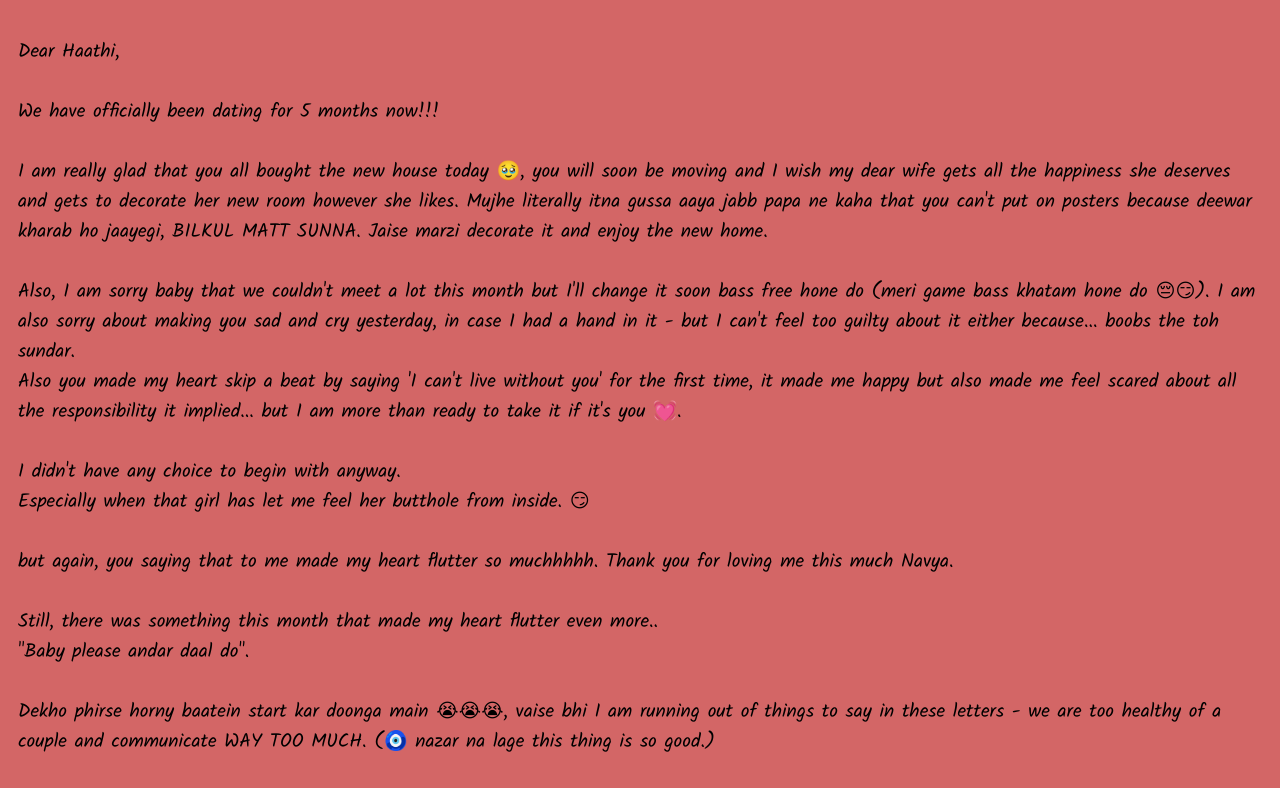
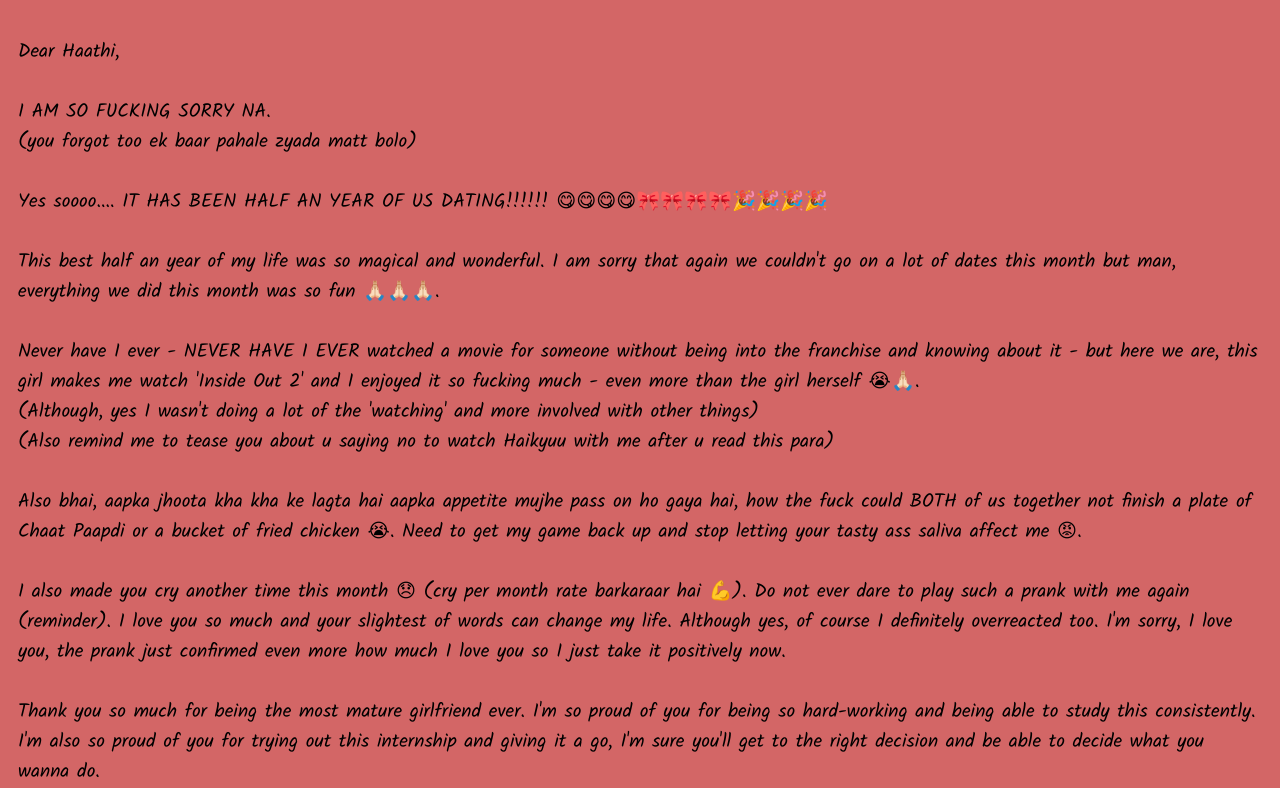
Before and after one commit to prtm1908/Project, a plain HTML site: page result.html in a window 1280 px wide. Shown: the top 788 px of the page. Drawn offline with Linux system fonts and the light colour scheme.

Commit message:
6 months

```diff
--- a/result.html
+++ b/result.html
@@ -6,37 +6,32 @@
     <link rel="preconnect" href="https://fonts.googleapis.com">
     <link rel="preconnect" href="https://fonts.gstatic.com" crossorigin>
     <link href="https://fonts.googleapis.com/css2?family=Kalam&display=swap" rel="stylesheet">
-    <title>5 Months Anniversary</title>
+    <title>6 Months Anniversary</title>
 </head>
 <body style="background-color: #d36666; color: black; text-align: center; padding: 10px; text-align: left; font-size: larger; font-family: 'Kalam', cursive; ">
     <p>Dear Haathi,<br>
         <br>
-        We have officially been dating for 5 months now!!!
+        I AM SO FUCKING SORRY NA. <br>
+        (you forgot too ek baar pahale zyada matt bolo)
         <br><br>
-        I am really glad that you all bought the new house today 🥹, you will soon be moving and I wish my dear wife gets all the happiness she deserves and gets to decorate her new room however she likes. Mujhe literally itna gussa aaya jabb papa ne kaha that you can't put on posters because deewar kharab ho jaayegi, BILKUL MATT SUNNA. Jaise marzi decorate it and enjoy the new home.
+        Yes soooo.... IT HAS BEEN HALF AN YEAR OF US DATING!!!!!! 😋😋😋😋🎀🎀🎀🎀🎉🎉🎉🎉
         <br><br>
-        Also, I am sorry baby that we couldn't meet a lot this month but I'll change it soon bass free hone do (meri game bass khatam hone do 😔😏). I am also sorry about making you sad and cry yesterday, in case I had a hand in it - but I can't feel too guilty about it either because... boobs the toh sundar. <br>
-        Also you made my heart skip a beat by saying 'I can't live without you' for the first time, it made me happy but also made me feel scared about all the responsibility it implied... but I am more than ready to take it if it's you 💓.
+        This best half an year of my life was so magical and wonderful. I am sorry that again we couldn't go on a lot of dates this month but man, everything we did this month was so fun 🙏🏻🙏🏻🙏🏻.
         <br><br>
-        I didn't have any choice to begin with anyway. <br>
-        Especially when that girl has let me feel her butthole from inside. 😏<br>
-        <br>
-        but again, you saying that to me made my heart flutter so muchhhhh. Thank you for loving me this much Navya.
+        Never have I ever - NEVER HAVE I EVER watched a movie for someone without being into the franchise and knowing about it - but here we are, this girl makes me watch 'Inside Out 2' and I enjoyed it so fucking much - even more than the girl herself 😭🙏🏻. <br> (Although, yes I wasn't doing a lot of the 'watching' and more involved with other things) <br> (Also remind me to tease you about u saying no to watch Haikyuu with me after u read this para)
         <br><br>
-        Still, there was something this month that made my heart flutter even more.. <br>
-        "Baby please andar daal do".
+        Also bhai, aapka jhoota kha kha ke lagta hai aapka appetite mujhe pass on ho gaya hai, how the fuck could BOTH of us together not finish a plate of Chaat Paapdi or a bucket of fried chicken 😭. Need to get my game back up and stop letting your tasty ass saliva affect me 😡.
         <br><br>
-        Dekho phirse horny baatein start kar doonga main 😭😭😭, vaise bhi I am running out of things to say in these letters - we are too healthy of a couple and communicate WAY TOO MUCH. (🧿 nazar na lage this thing is so good.)
-        <br>
-        <br>
-        Anywaysss I am loving watching Death Note with you these days and I hope we watch a lot more anime together 😚.
-        <br>
-        <br>
-        Thanks for being the best girlfriend.
+        I also made you cry another time this month 😞 (cry per month rate barkaraar hai 💪). Do not ever dare to play such a prank with me again (reminder). I love you so much and your slightest of words can change my life. Although yes, of course I definitely overreacted too. I'm sorry, I love you, the prank just confirmed even more how much I love you so I just take it positively now.
         <br><br>
-        Happy 5 months anniversary!!
+        Thank you so much for being the most mature girlfriend ever. I'm so proud of you for being so hard-working and being able to study this consistently. I'm also so proud of you for trying out this internship and giving it a go, I'm sure you'll get to the right decision and be able to decide what you wanna do. <br> I'm always there as well for advice and getting pissed off when you don't go with it 😝 (no pressure)
         <br><br>
-        I love you <br>
+        Here's to so many more Starbucks dates (or maybe not in Starbucks but as expensive places with actual good food - you get the point ahshshsjja)
+        <br><br>
+        <br><br>
+        Happy 6 months anniversary!!
+        <br><br>
+        I love you so much<br>
         Pratham
 </body>
 </html>
--- a/script.js
+++ b/script.js
@@ -6,7 +6,7 @@ document.getElementById("passwordForm").addEventListener("submit", function(even
     var enteredPassword = document.getElementById("pwd").value;
 
     // Hardcoded stored password (replace this with your actual stored password)
-    var storedPassword = "batra";
+    var storedPassword = "sahi password";
 
     // Compare entered password with stored password
     if (enteredPassword.toLowerCase() === storedPassword) {
```
Also changed, not shown: index.html (+1 -1 lines).
